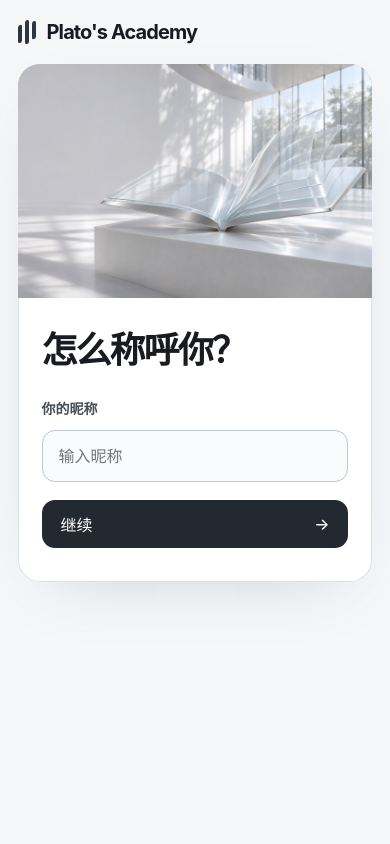
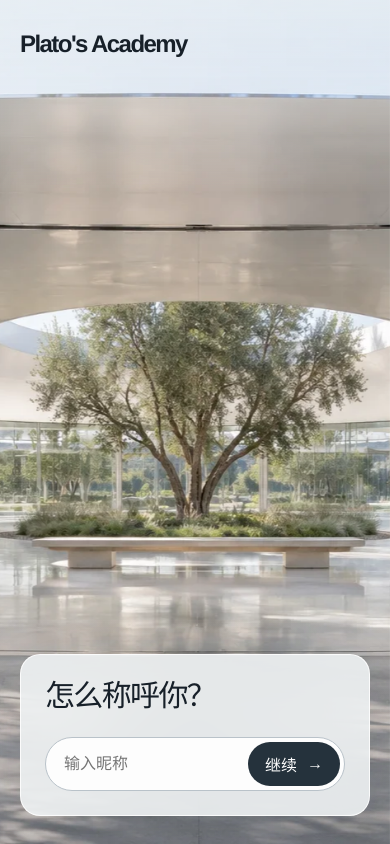
Before and after one commit to guanyifang344/dsa-review, a plain HTML site: page welcome.html in a window 390 px wide. Drawn offline with Linux system fonts and the light colour scheme.

Commit message:
Art-direct campus arrival and mobile-first Academy homepage

```diff
--- a/assets/portal.css
+++ b/assets/portal.css
@@ -1,77 +1,71 @@
-:root{color-scheme:light;font-family:Inter,-apple-system,BlinkMacSystemFont,"PingFang SC","Microsoft YaHei",sans-serif;color:#191b20;background:#f6f7f9}
-*{box-sizing:border-box}
-body{margin:auto;width:min(1456px,100%);padding:0 clamp(16px,4.5vw,76px) 42px}
-a{color:inherit;text-decoration:none}
-header,.brand,.field,summary,.option,.course,.chart{display:flex;align-items:center}
-header{height:74px;justify-content:space-between}
-.brand{gap:11px;font-weight:650;font-size:17px}
-.mark{display:flex;align-items:center;gap:3px;transform:skewY(-15deg)}
-.mark i{width:4px;height:18px;background:#2d3542;border-radius:2px}
-.mark i:nth-child(2){height:24px}
-.back,#identity{font-size:14px;color:#495364}
-#identity{max-width:55%;overflow:hidden;text-overflow:ellipsis;white-space:nowrap}
-.hero{position:relative;isolation:isolate;overflow:hidden;border-radius:30px;background:#e2e5e9;min-height:clamp(420px,40vw,586px);display:flex;align-items:center}
-.photo{position:absolute;inset:0;width:100%;height:100%;object-fit:cover;object-position:center 61%;z-index:-2}
-.hero:before{content:"";position:absolute;inset:0;background:linear-gradient(90deg,rgba(245,247,249,.95),rgba(246,248,250,.82) 21%,transparent 54%);z-index:-1}
-.intro{margin:36px clamp(24px,5.2vw,82px)}
-h1{font-size:clamp(44px,5.4vw,84px);letter-spacing:-.065em;line-height:1.1;margin:0;font-weight:640}
-form{margin-top:32px}
-label,.intro>p{display:block;font-size:16px;color:#414955;margin:0 0 12px}
-.intro>p{margin-top:22px}
-.field{width:255px;max-width:100%;background:#ffffffdf;border:1px solid #ffffff;border-radius:40px;padding:5px;box-shadow:0 4px 20px #23324a0c}
-input,button{font:inherit}
-input{width:0;flex:1;min-width:0;border:none;background:transparent;padding:8px 12px}
-button,.action{display:grid;place-items:center;border-radius:50%}
-button{background:#20252c;color:white;border:0;width:39px;height:39px;cursor:pointer;font-size:21px}
-#note{font-size:13px;margin:8px 0 0}
-.menu{display:grid;grid-template-columns:1fr 1fr;align-items:start;gap:18px;margin-top:20px}
-details,.option{border:1px solid #dfe3e9;background:white;border-radius:22px}
-summary,.option{min-height:112px;padding:22px clamp(18px,2.3vw,40px);gap:16px;cursor:pointer;font-size:23px;font-weight:600;list-style:none}
-summary::-webkit-details-marker{display:none}
-small{display:block;font-size:13px;color:#636c79;font-weight:400;margin-top:5px}
-.icon{display:grid;place-content:center;width:48px;height:48px;border-radius:14px;background:linear-gradient(145deg,#edf7fe,#d6e5f3);color:#344c68;font-size:30px}
-.chart{display:flex;justify-content:center;align-items:flex-end;padding-bottom:15px;gap:3px;background:linear-gradient(145deg,#f2f0f9,#e1dff0)}
-.chart i{width:4px;height:9px;border-radius:2px;background:#685e80}
-.chart i:nth-child(2){height:14px}.chart i:nth-child(3){height:19px}
-.action{margin-left:auto;width:32px;height:32px;background:#f2f4f6;font-size:18px}
-.toggle:after{content:'+'}details[open] .toggle:after{content:'−'}
-.course{margin:0 24px;padding:18px 0;border-top:1px solid #e4e7eb;justify-content:space-between;color:#205c97}
-.option:hover,details:has(summary:hover){background:#fafbfd}
-:focus-visible{outline:3px solid #2082d6;outline-offset:3px}
-[hidden]{display:none!important}
-@media(max-width:680px){
- header{height:58px}.hero{min-height:0;height:auto;display:block;border-radius:23px;padding-bottom:62%}
- .photo{height:76%;top:auto;object-position:67% 58%}
- .hero:before{background:linear-gradient(#e7e9ec 18%,#e7e9ecf2 34%,transparent 60%)}
- .intro{margin:0;padding:28px 24px 10px}.field{width:238px}
- form{margin-top:17px}.menu{grid-template-columns:1fr;gap:10px;margin-top:12px}
- summary,.option{min-height:84px;font-size:20px;padding:15px 18px}.icon{width:43px;height:43px}
+:root {
+  color-scheme: light;
+  font-family: "Helvetica Neue", Arial, "PingFang SC", sans-serif;
+  color: #172029;
+  background: #f7f8f8;
+  --gutter: clamp(20px, 5vw, 85px);
+  --ease: cubic-bezier(.16,.78,.22,1);
 }
-
-/* Academy identity and the first-visit spread */
-body{max-width:1490px}
-.brand{letter-spacing:-.045em;font-size:20px}
-.brand .mark{color:#394559}
-header{height:clamp(64px,6vw,88px)}
-.wordmark{font-family:"Helvetica Neue",Arial,sans-serif;font-size:clamp(70px,7.7vw,118px);font-weight:540;letter-spacing:-.077em;line-height:.92}
-.welcome{display:grid;grid-template-columns:1.12fr 1fr;min-height:clamp(500px,68vh,680px);overflow:hidden;background:#fff;border-radius:28px;box-shadow:0 22px 66px -38px #5467805e,inset 0 0 0 1px #dde2e8}
-.still{position:relative;overflow:hidden;background:#d6dde3;min-height:100%}
-.still img{position:absolute;width:100%;height:100%;object-fit:cover;object-position:71% center}
-.welcome-panel{width:min(100%,490px);padding:clamp(26px,4.8vw,70px);margin:auto}
-.welcome-panel h1{font-size:clamp(36px,3.65vw,58px);letter-spacing:-.055em;line-height:1.16}
-.welcome-panel form{margin-top:42px}
-.welcome-panel label{font-size:14px;color:#484e58;font-weight:600}
-.welcome-panel input{display:block;width:100%;padding:15px 16px;border-radius:13px;border:1px solid #bdc5cf;background:#fafbfd;color:#20252c;font-size:16px}
-.welcome-panel button{margin-top:18px;width:100%;min-height:48px;display:flex;align-items:center;justify-content:space-between;padding:0 19px;border-radius:13px;font-size:16px;font-weight:550;background:#242931}
-.welcome-panel button:hover{background:#394252}
-#note:empty{display:none}
-#note{color:#923a32}
-.course{min-height:48px}
-@media(max-width:680px){
- .welcome{grid-template-columns:1fr;min-height:0;border-radius:22px}
- .still{min-height:0;height:clamp(190px,60vw,320px)}
- .still img{object-position:70% 60%}
- .welcome-panel{padding:32px 24px 34px}
- .welcome-panel form{margin-top:26px}
- .wordmark{font-size:clamp(58px,14vw,84px)}
+* { box-sizing: border-box; }
+body, h1, p { margin: 0; }
+a { color: inherit; text-decoration: none; }
+button, input { font: inherit; }
+button, summary { cursor: pointer; }
+[hidden] { display: none !important; }
+:focus-visible { outline: 3px solid #326592; outline-offset: 3px; }
+.sr { position: absolute; width: 1px; height: 1px; overflow: hidden; clip-path: inset(50%); }
+.campus { max-width: 1700px; margin: auto; padding: 0 var(--gutter) 6vh; }
+.mast { padding: 24px 0 clamp(16px,2vw,32px); }
+#identity { display: block; text-align: right; color: #525d68; font-size: 14px; overflow-wrap: anywhere; }
+.wordmark { margin: 14px 0 0 -.055em; font-size: clamp(72px,10.7vw,184px); line-height: .96; letter-spacing: -.053em; font-weight: 500; }
+.wordmark span { display: inline-block; }
+.panorama,.frame,.arrival { position: relative; overflow: hidden; isolation: isolate; }
+.panorama { height: clamp(240px,34vw,540px); border-radius: 3px; }
+.panorama img,.frame img,.scene { width: 100%; height: 100%; object-fit: cover; display: block; }
+.panorama img { object-position: 50% 57%; }
+.destinations { display: grid; grid-template-columns: 1fr 1fr; gap: clamp(12px,2vw,34px); margin-top: clamp(18px,2.4vw,36px); align-items: start; }
+summary { list-style: none; }
+summary::-webkit-details-marker { display: none; }
+.frame { display: block; aspect-ratio: 2.6; background: #dfe4e6; border-radius: 3px; }
+.frame img { object-position: center 60%; transition: transform .8s var(--ease); }
+.caption,.course { display: flex; align-items: center; justify-content: space-between; }
+.caption { min-height: 54px; border-bottom: 1px solid #abb3b9; font-size: clamp(16px,1.7vw,28px); font-weight: 550; }
+.arrow { font-size: 1em; transition: transform .35s; }
+details[open] .arrow { transform: rotate(45deg); }
+.course { min-height: 50px; gap: 8px; font-size: 15px; color: #314f68; }
+@media (hover:hover) { summary:hover img,.destination:hover img { transform: scale(1.065); } }
+.arrival { min-height: 100vh; min-height: 100svh; padding: max(32px,env(safe-area-inset-top)) var(--gutter) max(7vh,env(safe-area-inset-bottom)); display: flex; flex-direction: column; align-items: flex-start; justify-content: space-between; gap: 160px; }
+.scene { position: absolute; inset: 0; z-index: -2; }
+.arrival:before { content: ""; position: absolute; inset: 0; z-index: -1; background: linear-gradient(180deg,#eef4f6b8,transparent 23%,transparent 73%,#25334035); }
+.signature { font-size: clamp(24px,2.8vw,44px); font-weight: 600; letter-spacing: -.065em; line-height: 1; }
+.pane { width: min(475px,100%); padding: clamp(24px,3vw,44px); border-radius: 24px; background: #f2f5f6df; border: 1px solid #ffffffcf; -webkit-backdrop-filter: blur(22px); backdrop-filter: blur(22px); box-shadow: 0 12px 60px #16253220; }
+.pane h1 { font-weight: 570; font-size: clamp(30px,3vw,48px); letter-spacing: -.055em; line-height: 1.14; }
+.field { display: flex; margin-top: 24px; padding: 4px; border-radius: 30px; background: #ffffffec; border: 1px solid #b9c2c9; }
+input { width: 0; min-width: 0; flex: 1; border: 0; border-radius: 22px; padding: 10px 14px; background: transparent; font-size: 16px; }
+button { display: flex; align-items: center; gap: 10px; min-height: 44px; border: 0; padding: 0 17px; border-radius: 24px; background: #25323c; color: white; }
+#note:not(:empty),.pane>p { margin-top: 14px; }
+.back { display: inline-flex; align-items: center; min-height: 44px; margin-top: 12px; }
+@keyframes approach { from { transform: scale(1.18) translateY(2%); } to { transform: none; } }
+@keyframes rise { from { opacity: 0; transform: translateY(42px); } to { opacity: 1; transform: none; } }
+@keyframes reveal { from { clip-path: inset(0 0 90% 0); } to { clip-path: inset(0); } }
+@media (prefers-reduced-motion:no-preference) {
+ .scene,.panorama img { animation: approach 2.8s var(--ease) both; }
+ .pane,.wordmark span { animation: rise 1.1s var(--ease) backwards; }
+ .pane { animation-delay: .32s; }
+ .wordmark span+span { animation-delay: .14s; }
+ .panorama { animation: reveal 1.15s var(--ease) backwards; }
+ .destinations>* { animation: rise 1s .35s var(--ease) backwards; }
+ .destinations>*+* { animation-delay: .52s; }
 }
+@media (max-width:680px) {
+ .mast { padding-top: max(16px,env(safe-area-inset-top)); }
+ .wordmark { font-size: clamp(70px,18vw,112px); margin-top: 16px; line-height: .88; }
+ .wordmark span { display: block; }
+ .panorama { height: clamp(208px,33svh,350px); }
+ .panorama img { object-position: 60% center; }
+ .frame { aspect-ratio: 1.35; }
+ .caption { font-size: clamp(15px,4vw,20px); }
+ .arrival { padding-bottom: max(28px,env(safe-area-inset-bottom)); }
+ .scene { object-position: 50% center; }
+ .pane { border-radius: 20px; }
+}
--- a/welcome.html
+++ b/welcome.html
@@ -19,15 +19,18 @@
 <script defer src="assets/player.js"></script>
 <script defer src="assets/portal.js"></script>
 </head>
-<body><header><a class="brand" href="./"><span class="mark" aria-hidden="true"><i></i><i></i><i></i></span>Plato's Academy</a><span id="identity" hidden></span></header><main class="welcome">
-  <div class="still"><img src="assets/glass-book.jpg" alt="" width="1536" height="1024"></div>
-  <section class="welcome-panel">
+<body>
+<main class="arrival">
+  <img class="scene" src="assets/entrance.webp" alt="" fetchpriority="high">
+  <div class="signature">Plato's Academy</div>
+  <section class="pane">
     <h1>怎么称呼你？</h1>
-    <form id="enroll">
-      <label for="nickname">你的昵称</label>
-      <input id="nickname" name="nickname" autocomplete="nickname" required placeholder="输入昵称" aria-describedby="note">
+    <form id="enroll"><label class="sr" for="nickname">你的昵称</label>
+      <div class="field"><input id="nickname" name="nickname" autocomplete="nickname" required placeholder="输入昵称" aria-describedby="note">
+      <button type="submit">继续 <span aria-hidden="true">→</span></button></div>
       <p role="status" id="note"></p>
-      <button>继续<span aria-hidden="true">→</span></button>
     </form>
   </section>
-</main></body></html>
+</main>
+</body>
+</html>
```
Also changed, not shown: gpa.html (+8 -1 lines), index.html (+16 -6 lines), assets/courtyard.webp (added), assets/entrance.webp (added), assets/prisms.webp (added).
